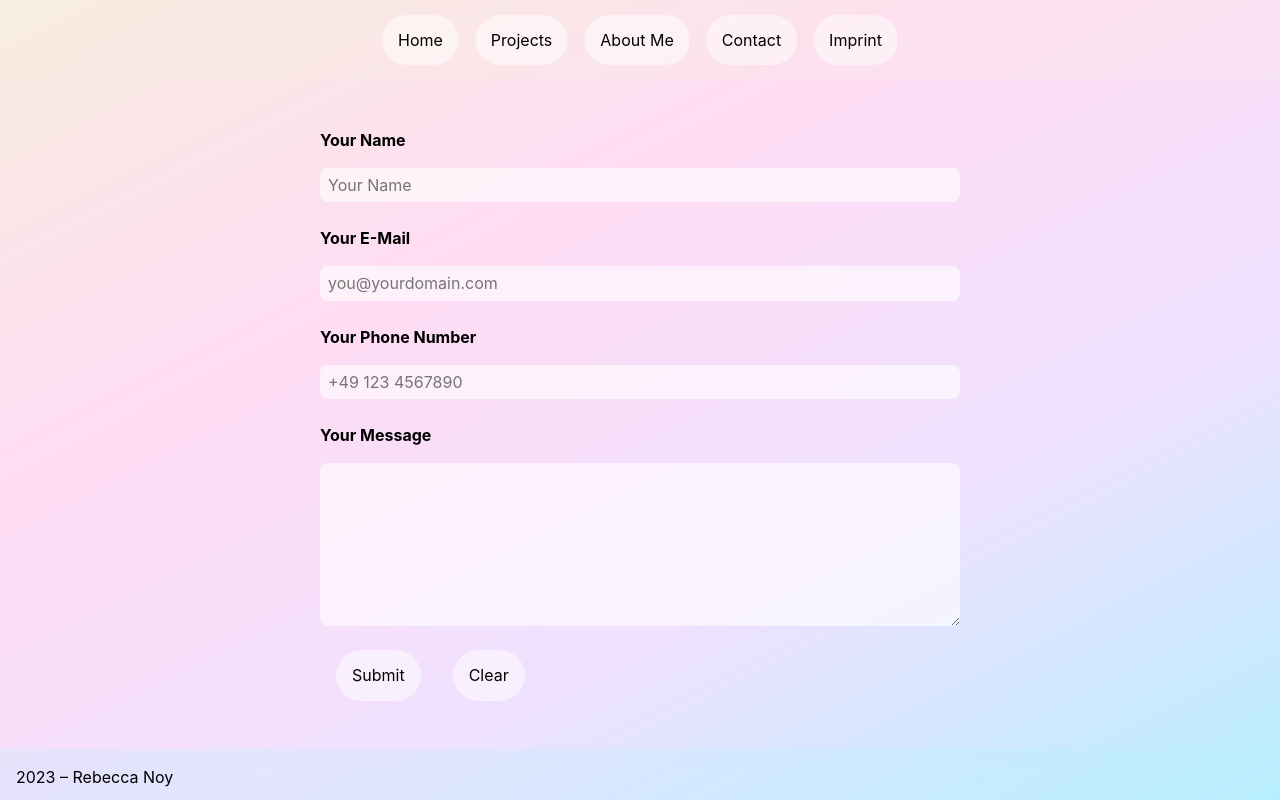
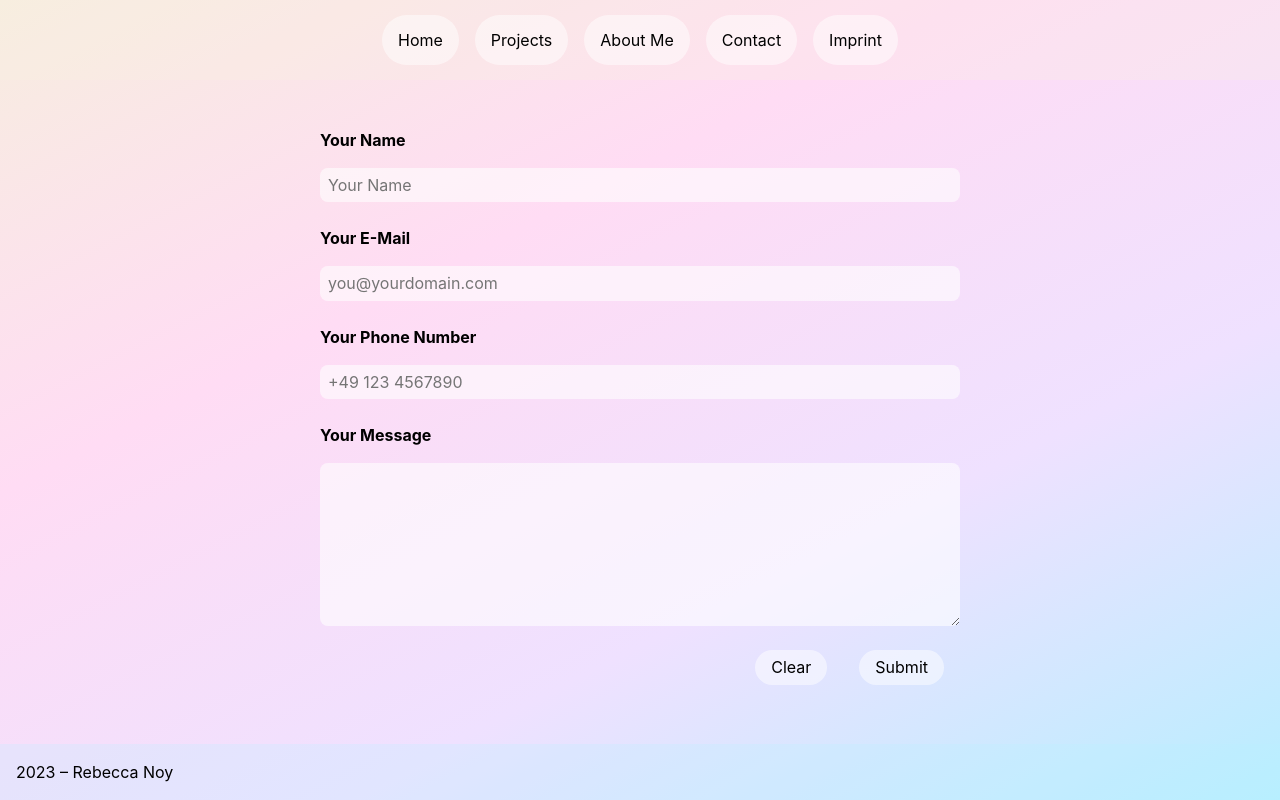
Before and after one commit to extra-jalapenos/individual-portfolio, a React (Vite) app: page /contact in a window 1280 px wide. Built offline with nearby package versions, Linux system fonts and the light colour scheme.

Commit message:
finalized Contact Form

```diff
--- a/src/components/Contact.jsx
+++ b/src/components/Contact.jsx
@@ -95,9 +95,9 @@ export default function ContactForm () {
     <main>
       <form onSubmit={() => console.log(form)}>
         {formFields.map((field, index) => <FormField key={index} name={field.name} type={field.type} description={field.description} placeholder={field.placeholder} handleInput={handleInput}/>)}
-        <div>
-          <button onClick={handleSubmit}>Submit</button>
-          <button onClick={handleReset}>Clear</button>
+        <div className="buttons">
+          <button id="cancel" onClick={handleReset}>Clear</button>
+          <button id="submit" onClick={handleSubmit}>Submit</button>
         </div>
       </form>
     </main>
--- a/src/css/Form.css
+++ b/src/css/Form.css
@@ -16,5 +16,19 @@ form input, form textarea {
 }
 
 form button {
+  padding: 0.5em 1em;
   margin: 1em;
 }
+
+form .buttons {
+  place-self: end;
+}
+
+#submit:hover {
+  box-shadow: 0px 0px 5px 5px rgba(167, 18, 222, 0.333);
+}
+
+#cancel:hover {
+  /* background-color: rgba(222, 18, 100, 0.2); */
+  box-shadow: 0px 0px 5px 5px rgba(255, 0, 102, 0.333);
+}
```
